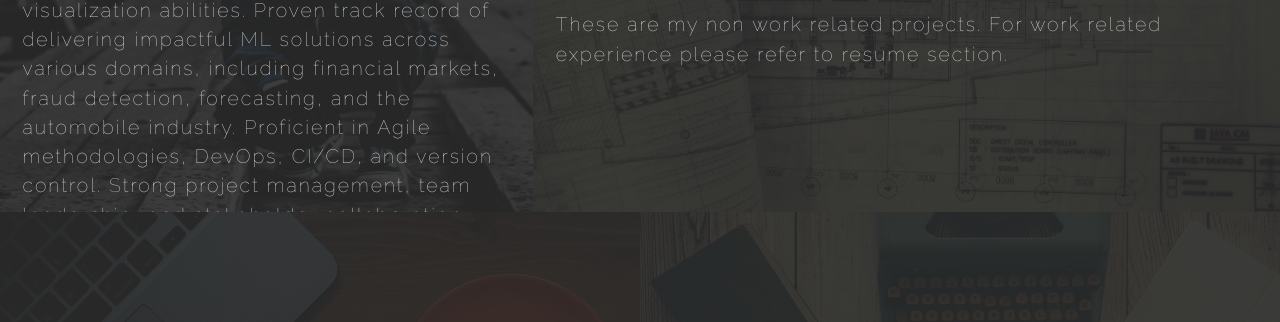
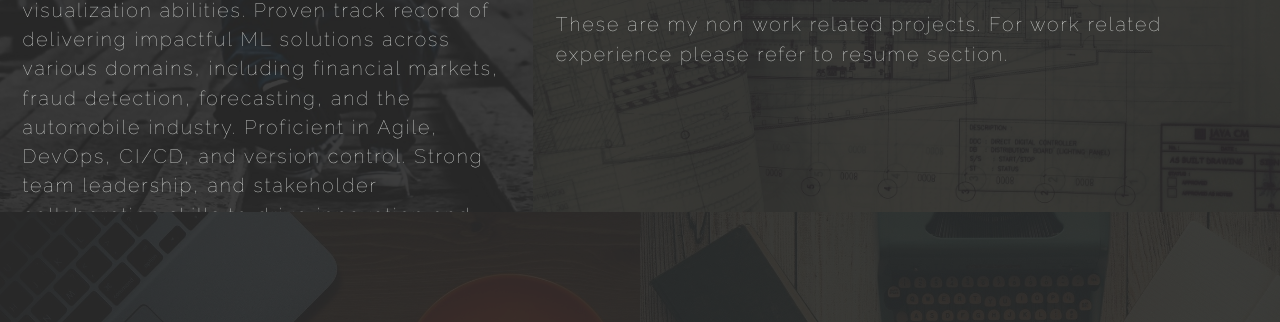
Before and after one commit to manu-sk/manu-sk.github.io, a Jekyll site: the page built from index.md, in a window 1280 px wide. Shown: the part 238-560 px from the top of the page. Built offline with Jekyll 4.4.1, drawn with Linux system fonts in a browser that asks for light colours; nearby versions of some CDN libraries; some of the changed text lies outside the part shown.

Commit message:
Update sections.yml

```diff
--- a/_data/sections.yml
+++ b/_data/sections.yml
@@ -7,7 +7,7 @@ projects:
 about:
   url: /about
   heading: About Me
-  words:  Hi, my name is Manu. A results-driven project manager and senior ML engineer with nearly 6 years of experience in developing and deploying ML applications. Skilled in data science, deep learning, and ML frameworks with strong data analysis, manipulation, and visualization abilities. Proven track record of delivering impactful ML solutions across various domains, including financial markets, fraud detection,  forecasting, and the automobile industry. Proficient in Agile methodologies, DevOps, CI/CD, and version  control. Strong project management, team leadership, and stakeholder collaboration skills to drive innovation and success.
+  words:  Hi, my name is Manu. A results-driven project manager and senior ML engineer with nearly 6 years of experience in developing and deploying ML applications. Skilled in data science, deep learning, and ML frameworks with strong data analysis, manipulation, and visualization abilities. Proven track record of delivering impactful ML solutions across various domains, including financial markets, fraud detection,  forecasting, and the automobile industry. Proficient in Agile, DevOps, CI/CD, and version control. Strong team leadership, and stakeholder collaboration skills to drive innovation and success.
   class: m5 about
   border: about
 resume:
```
